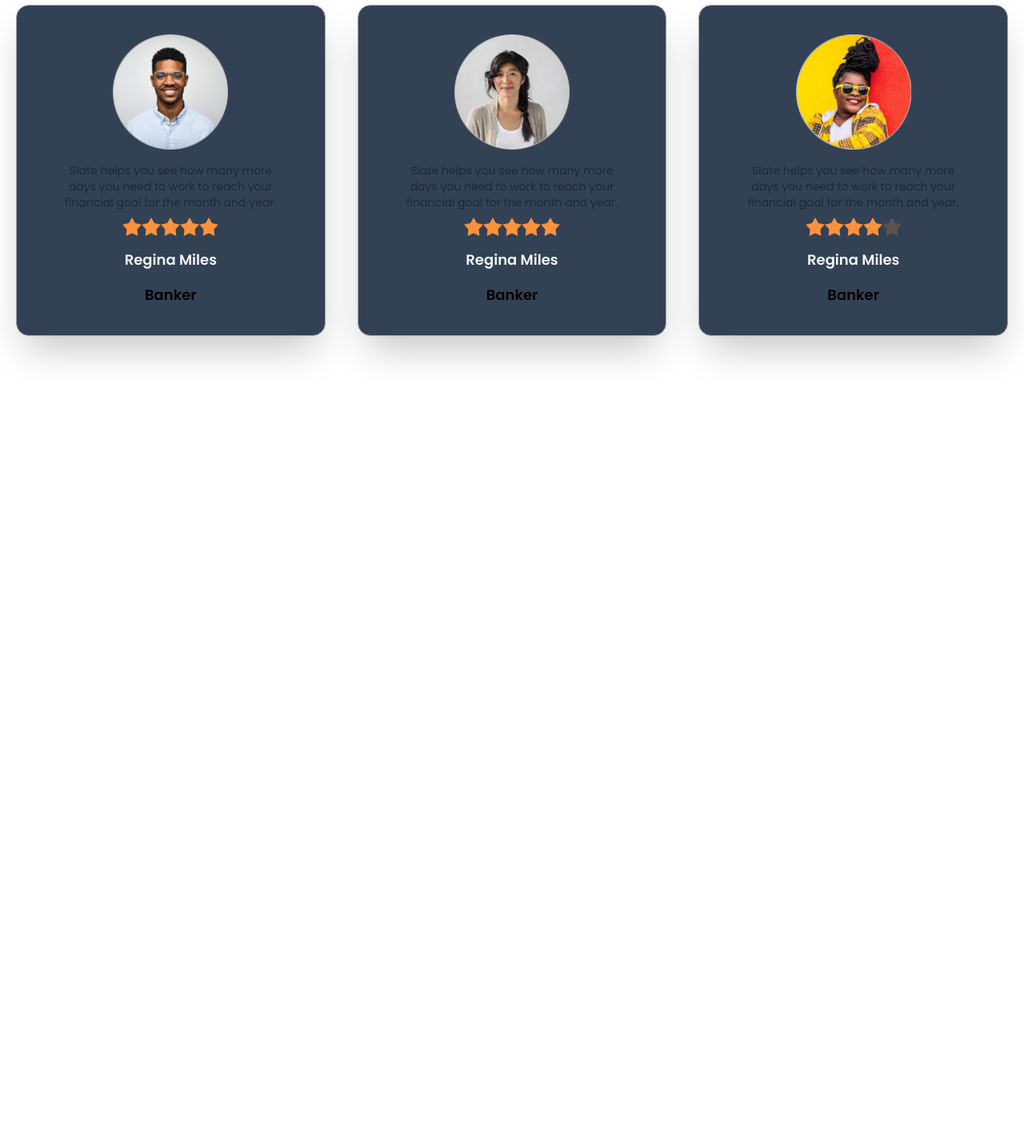
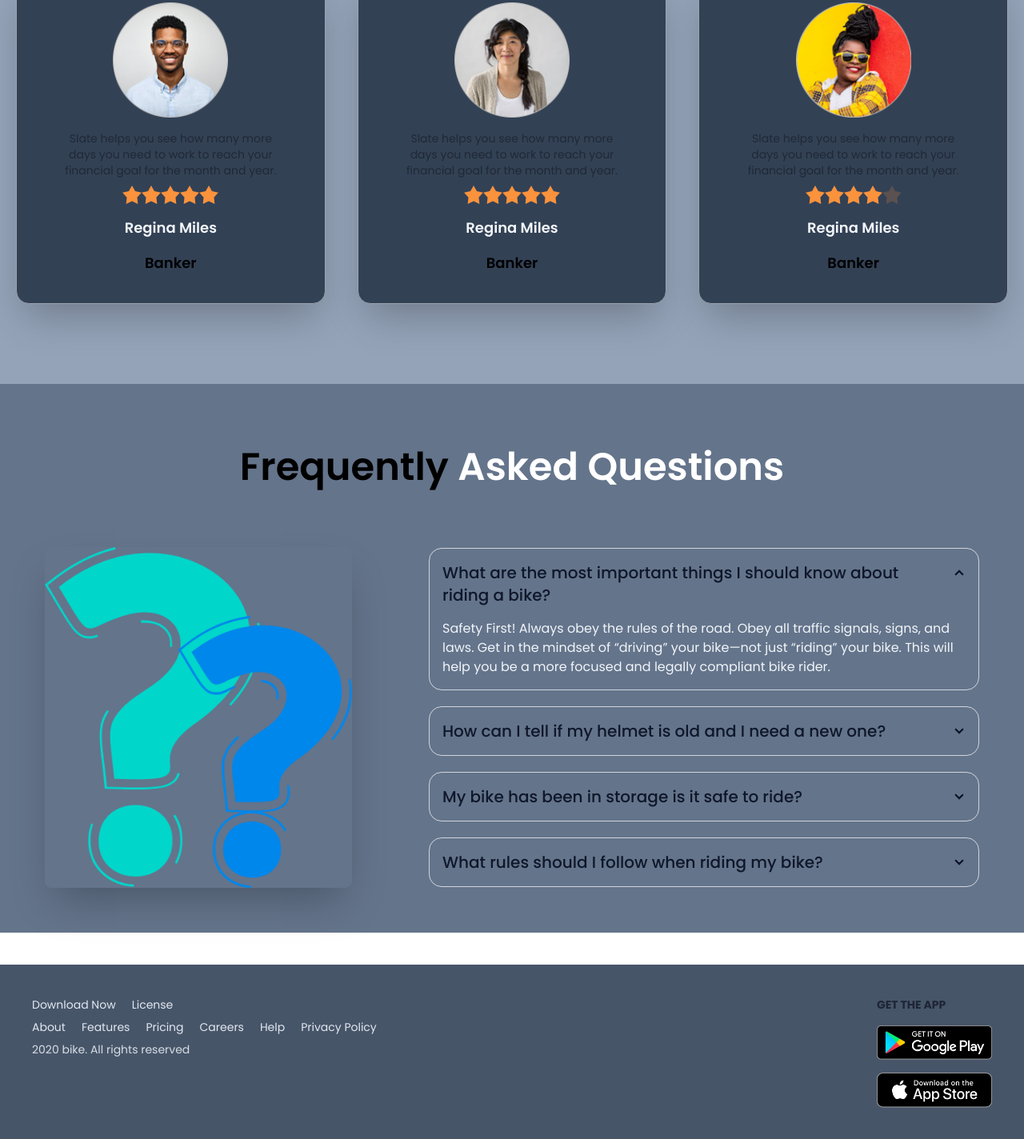
Before and after one commit to Shihab352/Bike-Bliss-DaisyUI, a plain HTML site: page index.html in a window 1280 px wide. Shown: the part 2075-3499 px from the top of the page at 80% size. Before the commit the page ends 2595 px from the top, so only its background shows below. Drawn offline with nearby package versions, Linux system fonts and the light colour scheme.

Commit message:
added footer and responsive done

```diff
--- a/index.html
+++ b/index.html
@@ -87,7 +87,7 @@
             <button
               class="btn text-m font-sem bg-gradient-to-r from-slate-700 to-slate-500 text-slate-100 font-poppins ">Purchase</button>
           </div>
-          <div class="flex-1">
+          <div class="flex-1 md:m-auto">
             <img src="images/slider/bike1.png" class="w-[500px]" />
           </div>
         </div>
@@ -110,7 +110,7 @@
             <button
               class="btn text-m font-bold bg-gradient-to-r from-slate-500 to-slate-500 text-slate-100 font-poppins ">Purchase</button>
           </div>
-          <div class="flex-1">
+          <div class="flex-1 md:m-auto">
             <img src="images/slider/bike2.png" class="w-[500px]" />
           </div>
         </div>
@@ -132,7 +132,7 @@
             <button
               class="btn text-m font-bold bg-gradient-to-r from-slate-800 to-slate-300 text-slate-100 font-poppins ">Purchase</button>
           </div>
-          <div class="flex-1">
+          <div class="flex-1 md:m-auto">
             <img src="images/slider/bike3.png" class="w-[500px]" />
           </div>
         </div>
@@ -154,7 +154,7 @@
             <button
               class="btn text-m font-bold bg-gradient-to-r from-slate-500 to-slate-500 text-slate-100 font-poppins ">Purchase</button>
           </div>
-          <div class="flex-1">
+          <div class="flex-1 md:m-auto">
             <img src="images/slider/bike4.png" class="w-[500px]" />
           </div>
         </div>
@@ -227,8 +227,8 @@
     </section>
 
     <!-- Happy client section -->
-    <section class=" p-5">
-      <h1 class="mb-5 text-5xl text-black font-semibold lg:text-center pt-20">Happy <span class="text-white">Client
+    <section class="bg-slate-400 p-5">
+      <h1 class="mb-5 text-5xl text-black font-semibold lg:text-center pt-10">Happy <span class="text-white">Client
           Says</span></h1>
       <div class="grid grid-cols-1 lg:grid-cols-3 md:grid-cols-2 gap-10 my-20">
 
@@ -244,9 +244,9 @@
               goal for the month and year.</p>
             <div class="rating justify-center">
               <input type="radio" name="rating-2" class="mask mask-star-2 bg-orange-400" />
-                <input type="radio" name="rating-2" class="mask mask-star-2 bg-orange-400"  />
               <input type="radio" name="rating-2" class="mask mask-star-2 bg-orange-400" />
-                <input type="radio" name="rating-2" class="mask mask-star-2 bg-orange-400" checked/>
+              <input type="radio" name="rating-2" class="mask mask-star-2 bg-orange-400" />
+              <input type="radio" name="rating-2" class="mask mask-star-2 bg-orange-400" checked />
               <input type="radio" name="rating-2" class="mask mask-star-2 bg-orange-400" />
             </div>
           </div>
@@ -269,9 +269,9 @@
               goal for the month and year.</p>
             <div class="rating justify-center">
               <input type="radio" name="rating-2" class="mask mask-star-2 bg-orange-400" />
-        <input type="radio" name="rating-2" class="mask mask-star-2 bg-orange-400"  />
               <input type="radio" name="rating-2" class="mask mask-star-2 bg-orange-400" />
-        <input type="radio" name="rating-2" class="mask mask-star-2 bg-orange-400" checked/>
+              <input type="radio" name="rating-2" class="mask mask-star-2 bg-orange-400" />
+              <input type="radio" name="rating-2" class="mask mask-star-2 bg-orange-400" checked />
               <input type="radio" name="rating-2" class="mask mask-star-2 bg-orange-400" />
             </div>
           </div>
@@ -294,9 +294,9 @@
               goal for the month and year.</p>
             <div class="rating justify-center">
               <input type="radio" name="rating-2" class="mask mask-star-2 bg-orange-400" />
-        <input type="radio" name="rating-2" class="mask mask-star-2 bg-orange-400"  />
               <input type="radio" name="rating-2" class="mask mask-star-2 bg-orange-400" />
-        <input type="radio" name="rating-2" class="mask mask-star-2 bg-orange-400" checked/>
+              <input type="radio" name="rating-2" class="mask mask-star-2 bg-orange-400" />
+              <input type="radio" name="rating-2" class="mask mask-star-2 bg-orange-400" checked />
               <input type="radio" name="rating-2" class="mask mask-star-2 bg-orange-400" />
             </div>
           </div>
@@ -310,10 +310,88 @@
       </div>
     </section>
 
+    <!-- FAQ Section -->
+    <section class="bg-slate-500 lg:p-10">
+      <h1 class="mb-5 text-5xl text-black font-semibold lg:text-center py-10 p-5">Frequently <span class="text-white">Asked
+          Questions</span></h1>
+      <div class="hero ">
+        <div class="hero-content flex-col lg:gap-24 lg:flex-row">
+          <img src="images/others/faq.png" class="lg:max-w-sm rounded-lg shadow-2xl" />
+          <div class="space-y-5">
+            <div class=" border border-gray-300 collapse collapse-arrow ">
+              <input type="radio" name="my-accordion-2" checked="checked" />
+              <div class="collapse-title text-slate-900 text-xl font-medium">
+                What are the most important things I should
+
+                know about riding a bike?
+              </div>
+              <div class="collapse-content">
+                <p class=text-slate-100>Safety First! Always obey the rules of the road. Obey all traffic
+                  signals, signs, and laws. Get in the mindset of “driving” your
+                  bike—not just “riding” your bike. This will help you be a more
+                  focused and legally compliant bike rider. </p>
+              </div>
+            </div>
+            <div class="border border-gray-300 collapse collapse-arrow ">
+              <input type="radio" name="my-accordion-2" />
+              <div class="collapse-title text-xl font-medium text-slate-900 ">
+                How can I tell if my helmet is old and I need a
+
+                new one?
+              </div>
+              <div class="collapse-content text-slate-100">
+                <p>Safety First! Always obey the rules of the road. Obey all traffic signals, signs, and laws. Get in the mindset of “driving” your bike—not just “riding” your bike. This will help you be a more focused and legally compliant bike rider.</p>
+              </div>
+            </div>
+            <div class="border border-gray-300 collapse collapse-arrow ">
+              <input type="radio" name="my-accordion-2" />
+              <div class="collapse-title text-xl font-medium text-slate-900">
+                My bike has been in storage is it safe to ride?
+              </div>
+              <div class="collapse-content">
+                <p class="text-slate-100">Safety First! Always obey the rules of the road. Obey all traffic signals, signs, and laws. Get in the mindset of “driving” your bike—not just “riding” your bike. This will help you be a more focused and legally compliant bike rider.</p>
+              </div>
+            </div>
+            <div class="border border-gray-300 collapse collapse-arrow">
+              <input type="radio" name="my-accordion-2" />
+              <div class="collapse-title text-xl font-medium text-slate-900 ">
+                What rules should I follow when riding my bike?
+              </div>
+              <div class="collapse-content">
+                <p class="text-slate-100">Safety First! Always obey the rules of the road. Obey all traffic signals, signs, and laws. Get in the mindset of “driving” your bike—not just “riding” your bike. This will help you be a more focused and legally compliant bike rider.</p>
+              </div>
+            </div>
+          </div>
+        </div>
+      </div>
+    </section>
+
   </main>
 
-  <footer>
+  <footer class="footer mt-10 p-10 bg-slate-600 text-neutral-content lg:flex lg:justify-between">
+    <aside class="">
+     <div class="lg:flex gap-5  space-y-4 lg:space-y-0">
+      <p class="text-slate-200">Download Now</p>
+      <p class="text-slate-200">License</p>
+     </div>
+     <div class="lg:flex gap-5 space-y-5 lg:space-y-0">
+      <p class="text-slate-200">About</p>
+      <p class="text-slate-200">Features</p>
+      <p class="text-slate-200">Pricing</p>
+      <p class="text-slate-200"> Careers</p>
+      <p class="text-slate-200">Help</p>
+      <p class="text-slate-200">Privacy Policy</p>
+     </div>
+      <p>2020 bike. All rights reserved</p>
+    </aside>
+    <nav>
+      <h6 class="footer-title text-slate-950">Get The App</h6>
+      <div class="grid grid-cols-1 gap-4">
+        <a><img class="w-36" src="images/others/android.png" alt=""></a>
+        <a><img class="w-36" src="images/others/ios.png" alt=""></a>
 
+      </div>
+    </nav>
   </footer>
 
 </body>
```
Lines whose indentation alone changed are shown as unchanged.
